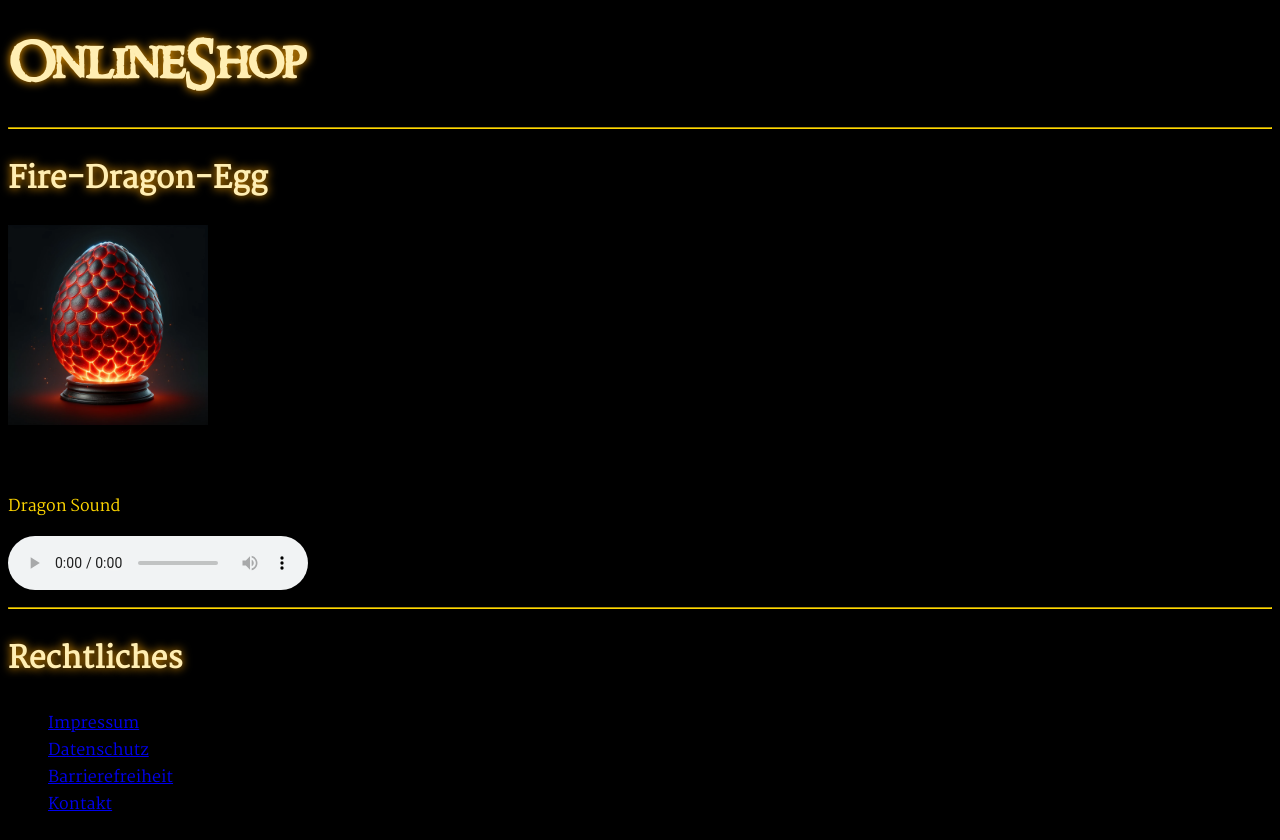
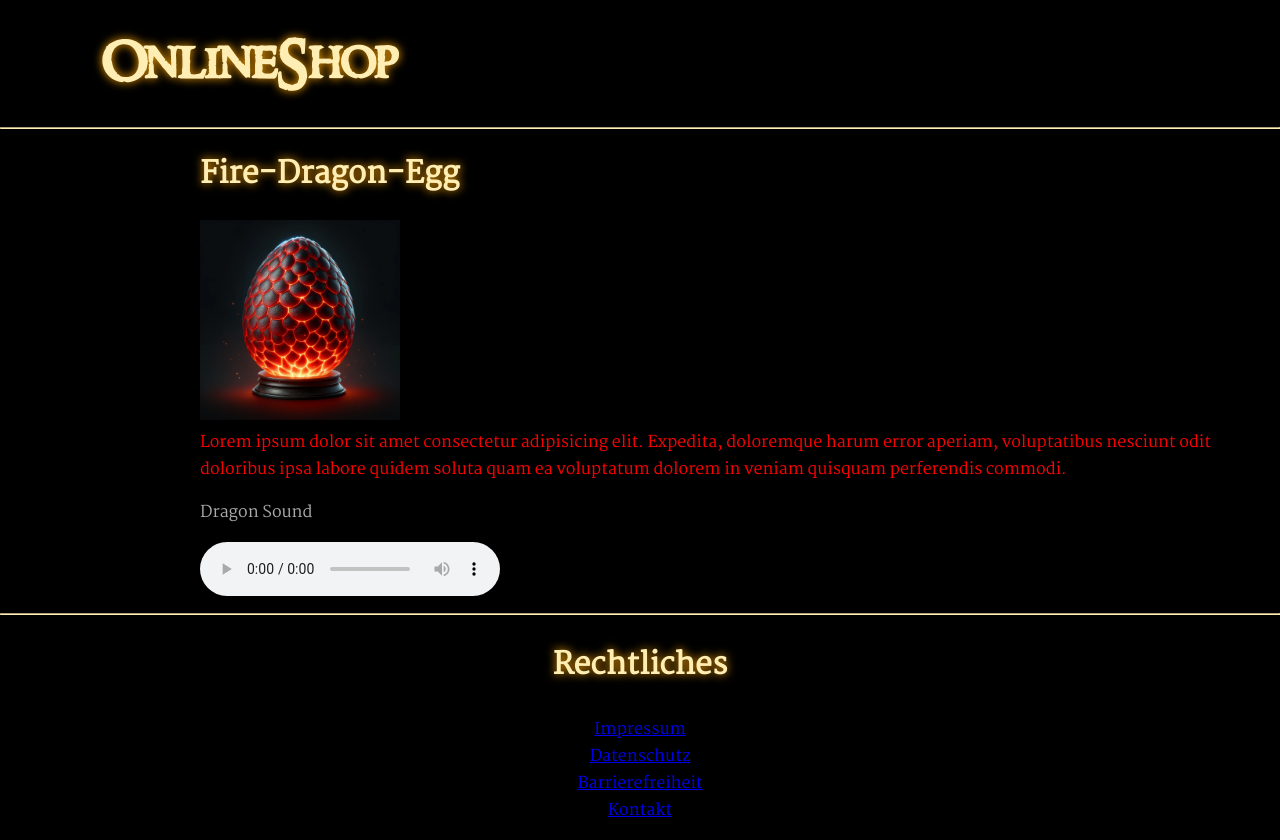
Before and after one commit to Pit0603/ProjektOnlineShop, a PHP site: page /FireDragon.html in a window 1280 px wide. Before the commit the page ends 811 px from the top, so only its background shows below. Run offline with PHP 8.4, Linux system fonts and the light colour scheme.

Commit message:
[Pit] improved css

```diff
--- a/FireDragon.html
+++ b/FireDragon.html
@@ -8,30 +8,35 @@
         <link rel="stylesheet" href="style.css">
     </head>
     <body>
-        <header>
-            <h1 id="h1header">OnlineShop</h1>
-            <hr>
-        </header>
+       <div class="box" id="boxheader">
+            <header id="headertest">
+                 <a id="headerlink" href="index.html" target="_self" title="Hier kommen Sie zur Startseite" ><h1 id="h1header">OnlineShop</h1></a>
+            </header>
+        </div>
+        <hr id="hrtop">
+        <div id="divbody">
         <h1>Fire-Dragon-Egg</h1>
 
         <img src="Bilder/FireDragonEgg.png"
         alt="This is a picture of a Fire-Dragon Egg"
+        title="This is a picture of a Fire-Dragon-Egg"
         height="200"><!--Display Image of Image in Project with a height of 200px-->
 
 
-        <pre>
-This is a picture of a Fire-Dragon-Egg
-        </pre>
+        <div class="box" id="boxFireDragon">Lorem ipsum dolor sit amet consectetur adipisicing elit. Expedita, doloremque harum error aperiam, voluptatibus nesciunt odit doloribus ipsa labore quidem soluta quam ea voluptatum dolorem in veniam quisquam perferendis commodi.</div>
+
+
         <p>Dragon Sound</p>
         <audio controls autoplay>
             <source src="Audio/DragonSound.mp3" type="Audio/mp3">
             <source src="Audio/DragonSound.wav" type="Audio/wav"> <!--Alternative Audiodatei-->
         </audio>
 
+      </div>
         <footer>
             <hr>
-            <h2>Rechtliches</h2>
-            <ul>
+            <h2 id="h2footer">Rechtliches</h2>
+            <ul id="ulfooter">
                 <li><a href="Impressum.html" target="_blank" title="Hier kommen Sie zu unserem Impressum">Impressum</a><br></li>
                 <li><a href="Datenschutz.html" target="_blank" title="Hier kommen Sie zu unserer Datenschutzerklärung">Datenschutz</a><br></li>
                 <li><a href="Barrierefreiheit.html" target="_blank" title="Hier kommen sie zur Erklärung zur Barrierefreiheit">Barrierefreiheit</a><br></li>
--- a/style.css
+++ b/style.css
@@ -9,34 +9,83 @@ header{
     font-style:normal;
     font-weight: 100;
 }
+
+.box{
+
+}
+
+#boxheader{
+margin-left: 100px;
+}
+
 @font-face {
     font-family: Martel;
     src: url(Fonts/Martel-Regular.ttf);
 }
 body{
-    background-color: black;
+    background-color:black;
     font-family: Martel, Arial;
     font-size: 1em;
+    margin-left: 0px;
+    margin-right: 0px;
 }
 footer{
     background-color: black;
 }
 
 p{
+    color: #aaa;
+}
+
+div{
+    color: #aaa;
+}
+
+#divbody{
+    margin-left: 200px;
+}
+
+#divheader{
+    margin:0px
+}
+
+#boxFireDragon{
+    color:red
+}
+
+#boxfooter{
+    margin: auto;
+}
+
+li{
+    color:#ffeeb3;
+}
+
+ol{
+    margin-left: 0px;
+    padding-left: 0px;
+}
+
+ul{
     color: gold;
 }
 
-li{
+#ulfooter{
+    color: #ffeeb3;
+    text-align: center;
     list-style-type: none;
-    color: gold;
-}
-
-ol{
-    color: gold;
+    padding: 0%;
 }
 
 hr{
-    border-color: gold;
+    border-color: #ffeeb3;
+    margin-left: 0px;
+    padding-left: 0px;
+}
+
+#hrtop{
+    margin-left: 0px;
+    padding-left: 0px;
 }
 
 h1{
@@ -62,3 +111,15 @@ h2{
     font-size: 30px;
     text-shadow: 0 0 10px orange;
 }
+
+#h2footer{
+    text-align: center;
+}
+
+b{
+    color: #ffeeb3;
+}
+
+#headerlink{
+    text-decoration: none;
+}
```
Also changed, not shown: Barrierefreiheit.html (+10 -6 lines), Datenschutz.html (+9 -5 lines), EarthDragon.html (+11 -7 lines), IceDragon.html (+11 -7 lines), Impressum.html (+11 -7 lines), Kontakt.html (+10 -6 lines), index.html (+12 -20 lines).
